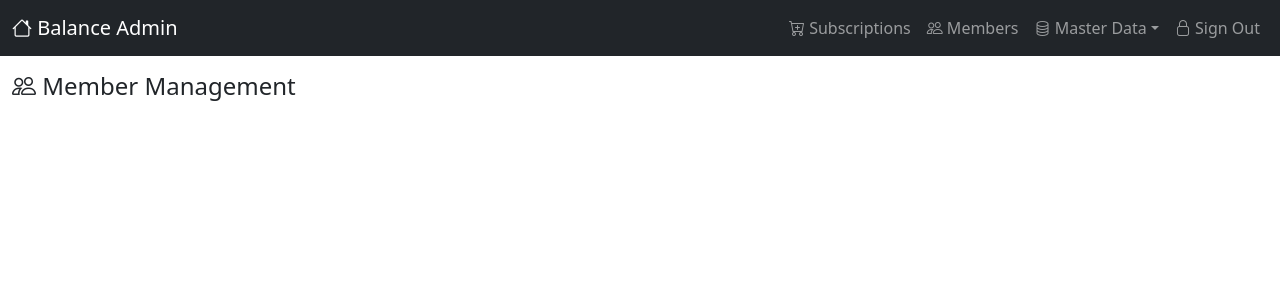
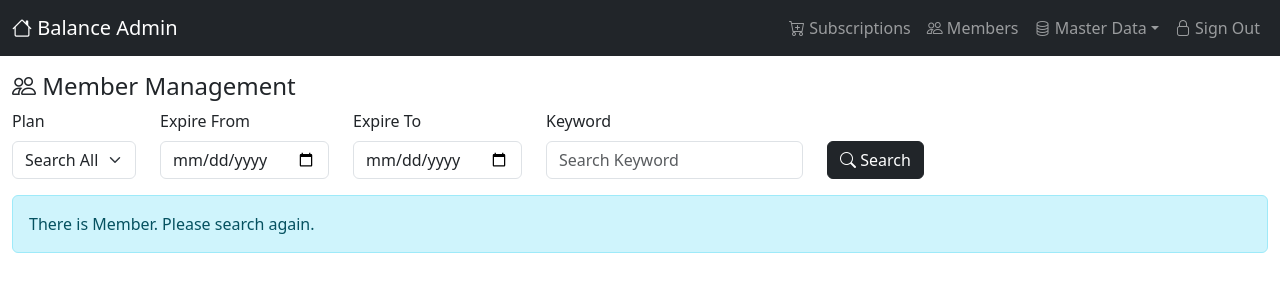
Before and after one commit to minlwin/onestop-12, a React (Vite) app in the folder balance-web/: page /admin/members in a window 1280 px wide. Shown: the top 300 px of the page. Built offline with nearby package versions, Linux system fonts and the light colour scheme; no server answers.

Commit message:
Update Pagination

```diff
--- a/balance-web/src/index.css
+++ b/balance-web/src/index.css
@@ -6,3 +6,7 @@
 .btn-wrapper {
     padding-top: 2rem;
 }
+
+.pager-link {
+    width: 2.6rem;
+}
--- a/balance-web/src/model/client/_instance.ts
+++ b/balance-web/src/model/client/_instance.ts
@@ -68,7 +68,7 @@ export type Pager = {
 
 export type PageResult<T> = {
     contents : T[]
-    pager: Pager
+    pager?: Pager
 }
 
 export type ModificationResult<T> = {
--- a/balance-web/src/pages/management/member/list.tsx
+++ b/balance-web/src/pages/management/member/list.tsx
@@ -1,7 +1,95 @@
+import { useForm } from "react-hook-form";
+import type { MemberListItem, MemberSearch } from "../../../model/dto/management/member";
 import Page from "../../../ui/page";
+import FormGroup from "../../../ui/form-group";
+import NoData from "../../../ui/no-data";
+import { useEffect, useRef, useState } from "react";
+import type { PageResult } from "../../../model/client/_instance";
+import { searchMember } from "../../../model/client/management/member-client";
+import Pagination from "../../../ui/pagination";
 
 export default function MemberManagement() {
+
+    const [result, setResult] = useState<PageResult<MemberListItem>>({contents: []})
+    const [selectedPage, setSelectedPage] = useState(0)
+    const [selectedSize, setSelectedSize] = useState(10)
+
+    const {contents, pager} = result
+
+    async function search(form:MemberSearch) {
+        const response = await searchMember(form)
+        setResult(response)
+    }
+
     return (
-        <Page title="Member Management" icon={<i className="bi-people"></i>}></Page>
+        <Page title="Member Management" icon={<i className="bi-people"></i>}>
+            <SearchForm selectedPage={selectedPage} selectedSize={selectedSize} search={search} />
+
+            <section className="my-3">
+                <ListView list={contents} />
+            </section>
+
+            <Pagination pager={pager} pageChange={(page) => setSelectedPage(page)} sizeChange={(size) => setSelectedSize(size)} />
+        </Page>
     )
 }
+
+function SearchForm({search, selectedPage, selectedSize} : {search:(form:MemberSearch) => void, selectedPage : number, selectedSize : number}) {
+
+    const {handleSubmit, register, reset} = useForm<MemberSearch>()
+    const searchForm = useRef<HTMLFormElement | null>(null)
+
+    useEffect(() => {
+        if(searchForm.current) {
+            reset({page: selectedPage})
+            searchForm.current.requestSubmit()
+        }
+    }, [selectedPage, searchForm, reset])
+
+    useEffect(() => {
+        if(searchForm.current) {
+            reset({size : selectedSize, page : 0})
+            searchForm.current.requestSubmit()
+        }
+    }, [selectedSize, searchForm, reset])
+
+    return (
+        <form ref={searchForm} onSubmit={handleSubmit(search)} className="row">
+            <FormGroup label="Plan" className="col-auto">
+                <select {...register('planId')} className="form-select">
+                    <option value="">Search All</option>
+                </select>
+            </FormGroup>
+
+            <FormGroup label="Expire From" className="col-auto">
+                <input {...register('expiredFrom')} type="date" className="form-control"  />
+            </FormGroup>
+
+            <FormGroup label="Expire To" className="col-auto">
+                <input {...register('expiredTo')} type="date" className="form-control"  />
+            </FormGroup>
+
+            <FormGroup label="Keyword" className="col-auto">
+                <input {...register('keyword')}  className="form-control" placeholder="Search Keyword"  />
+            </FormGroup>
+
+            <div className="col btn-wrapper">
+                <button type="submit" className="btn btn-dark">
+                    <i className="bi-search"></i> Search
+                </button>
+            </div>
+        </form>
+    )
+}
+
+function ListView({list} : {list : MemberListItem[]}) {
+
+    if(!list.length) {
+        return (
+            <NoData name="Member" />
+        )
+    }
+    return (
+        <></>
+    )
+}
--- /dev/null
+++ b/balance-web/src/ui/input-group.tsx
@@ -0,0 +1,10 @@
+import type React from "react";
+
+export default function InputGroup({label, className, children} : {label : string, className?: string, children : React.ReactNode}) {
+    return (
+        <div className={`input-group ${className}`}>
+            <div className="input-group-text">{label}</div>
+            {children}
+        </div>
+    )
+}
--- a/balance-web/src/ui/pagination.tsx
+++ b/balance-web/src/ui/pagination.tsx
@@ -0,0 +1,55 @@
+import type { Pager } from "../model/client/_instance";
+import InputGroup from "./input-group";
+
+export default function Pagination({pager, sizeChange, pageChange} : {pager?: Pager, sizeChange : (size:number) => void, pageChange : (size:number) => void}) {
+
+    if(!pager || pager.totalPage > 1) {
+        return (
+            <></>
+        )
+    }
+
+    return (
+        <nav className="d-flex justify-content-between">
+            <div className="row">
+                <div className="col-auto">
+                    <InputGroup label="Size">
+                        <select onChange={e => sizeChange(Number.parseInt(e.target.value))} className="form-select">
+                            <option value="10">10</option>
+                            <option value="25">25</option>
+                            <option value="50">50</option>
+                        </select>
+                    </InputGroup>
+                </div>
+                <div className="col">
+                    <button onClick={() => pageChange(0)} type="button" className="btn btn-outline-dark pager-link ">
+                        <i className="bi-arrow-bar-left"></i>
+                    </button>
+
+                    {pager.links.map(page =>
+                        <button key={page} onClick={() => pageChange(page)} type="button" className={`btn ${pager.page == page ? "btn-dark" : "btn-outline-dark"} pager-link ms-1`}>
+                            {page + 1}
+                        </button>
+                    )}
+
+                    <button type="button" onClick={() => pageChange(pager.totalPage - 1)} className="btn btn-outline-dark pager-link ms-1">
+                        <i className="bi-arrow-bar-right"></i>
+                    </button>
+                </div>
+            </div>
+
+            <div className="row gx-2">
+                <div className="col-auto">
+                    <InputGroup label="Pages">
+                        <span className="form-control">{pager.totalPage}</span>
+                    </InputGroup>
+                </div>
+                <div className="col-auto">
+                    <InputGroup label="Count">
+                        <span className="form-control">{pager.totalCount}</span>
+                    </InputGroup>
+                </div>
+            </div>
+        </nav>
+    )
+}
```
Also changed, not shown: 1 other file (tests, documents, lock files or other folders).
